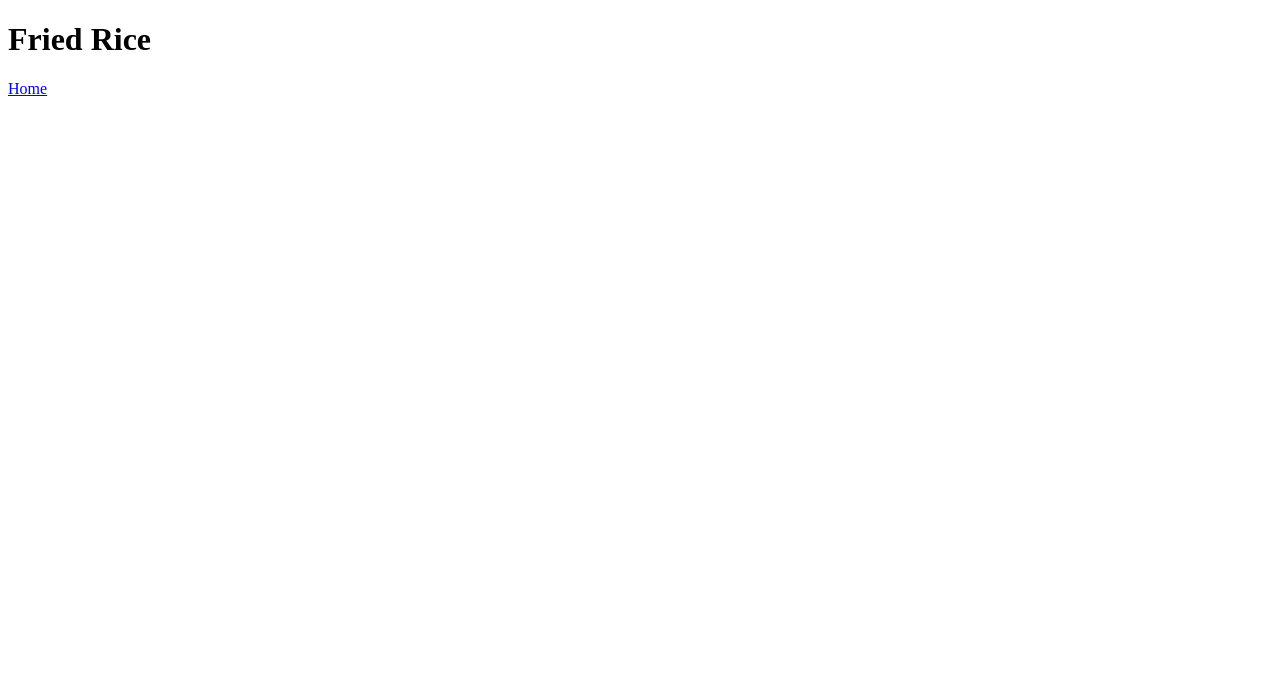
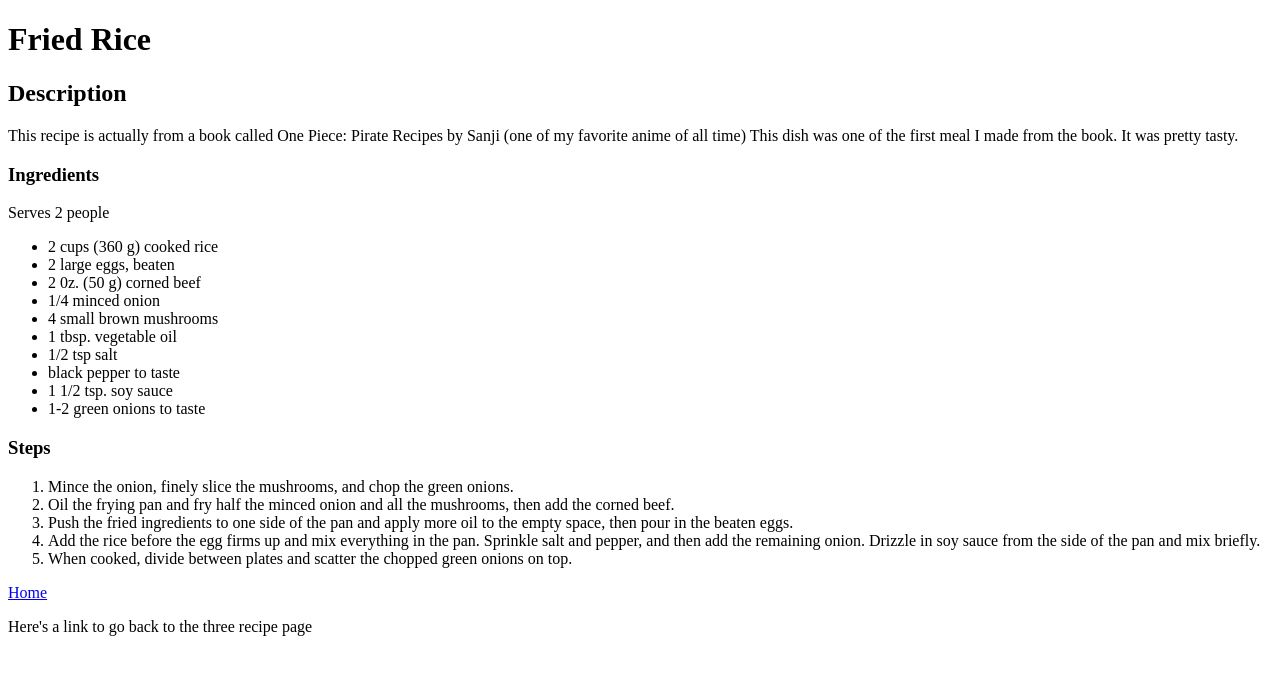
Before and after one commit to pphan6812/odin-recipes, a plain HTML site: page fried-rice.html in a window 1280 px wide. Drawn offline with Linux system fonts and the light colour scheme.

Commit message:
Finished fried rice page, polished on other pages Added the steps, descriptions, and ingredients on fried rice page. Polished on ramen and eggs page.

```diff
--- a/fried-rice.html
+++ b/fried-rice.html
@@ -6,6 +6,31 @@
     </head>
     <body>
         <h1>Fried Rice</h1>
+        <h2>Description</h2>
+            <p>This recipe is actually from a book called One Piece: Pirate Recipes by Sanji (one of my favorite anime of all time) This dish was one of the first meal I made from the book. It was pretty tasty.</p>
+        <h3>Ingredients</h3>
+            <p>Serves 2 people</p>
+            <ul>
+                <li>2 cups (360 g) cooked rice</li>
+                <li>2 large eggs, beaten</li>
+                <li>2 0z. (50 g) corned beef</li>
+                <li>1/4 minced onion</li>
+                <li>4 small brown mushrooms</li>
+                <li>1 tbsp. vegetable oil</li>
+                <li>1/2 tsp salt</li>
+                <li>black pepper to taste</li>
+                <li>1 1/2 tsp. soy sauce</li>
+                <li>1-2 green onions to taste</li>
+            </ul>
+        <h3>Steps</h3>
+            <ol>
+                <li>Mince the onion, finely slice the mushrooms, and chop the green onions.</li>
+                <li>Oil the frying pan and fry half the minced onion and all the mushrooms, then add the corned beef.</li>
+                <li>Push the fried ingredients to one side of the pan and apply more oil to the empty space, then pour in the beaten eggs.</li>
+                <li>Add the rice before the egg firms up and mix everything in the pan. Sprinkle salt and pepper, and then add the remaining onion. Drizzle in soy sauce from the side of the pan and mix briefly.</li>
+                <li>When cooked, divide between plates and scatter the chopped green onions on top.</li>
+            </ol>
         <a href="index.html">Home</a>
+    <p>Here's a link to go back to the three recipe page</p>
     </body>
 </html>
```
Also changed, not shown: eggs.html (+2 -1 lines), ramen.html (+1 -0 lines).
